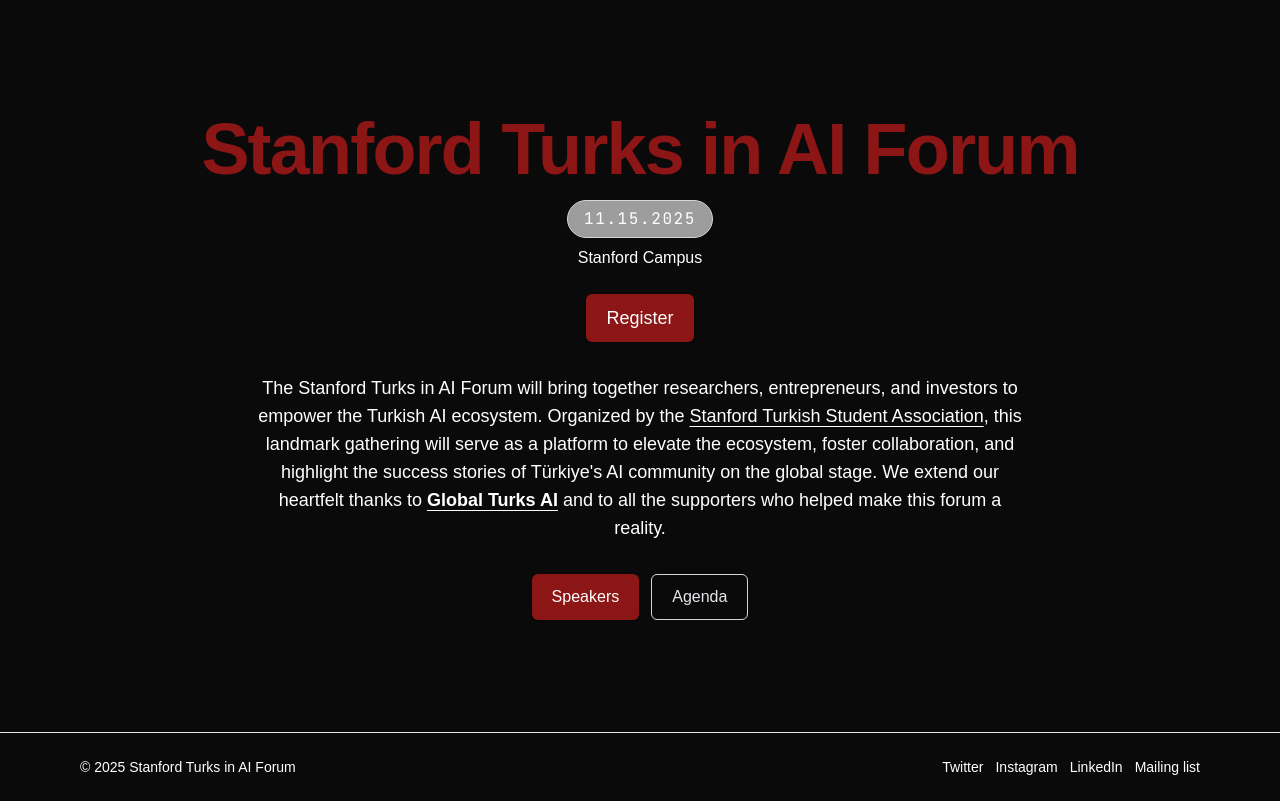
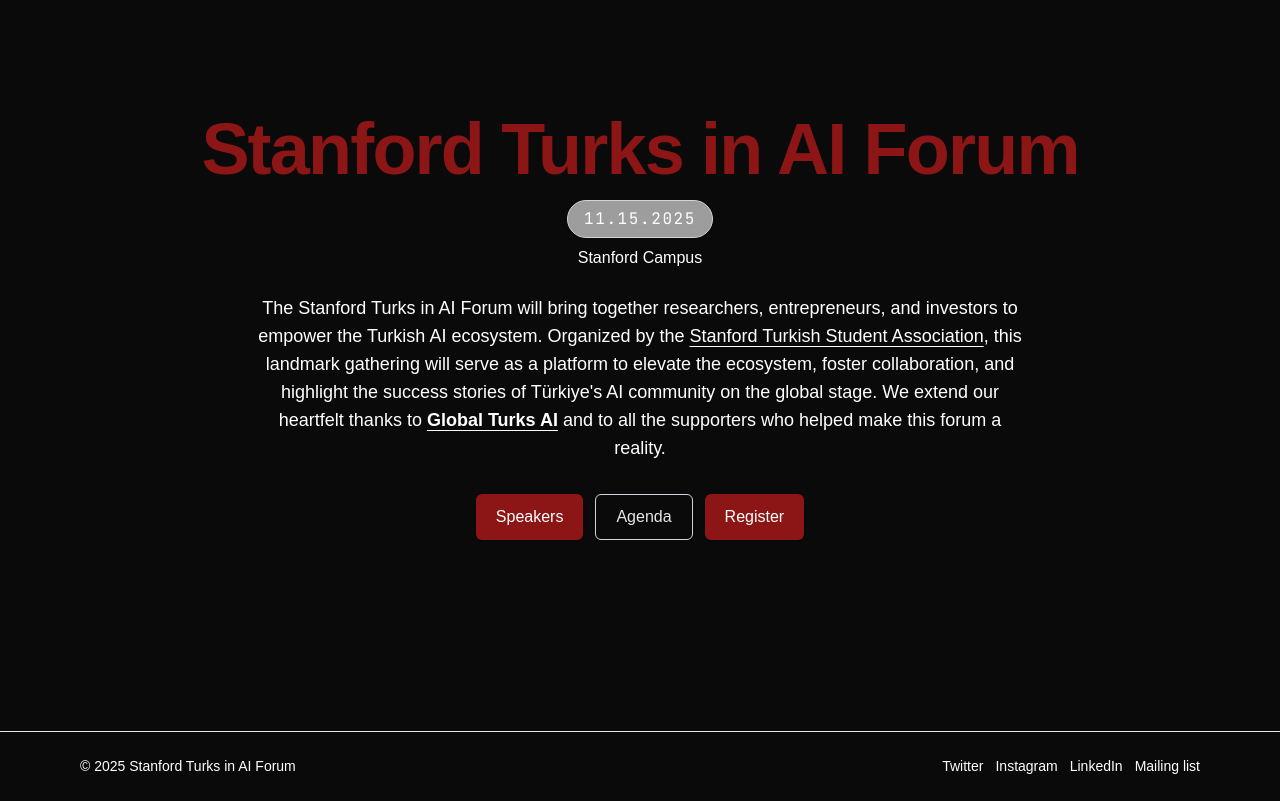
Before and after one commit to stanford-turkish-student-association/turks-in-ai-forum, a Next.js app: page / in a window 1280 px wide. Built offline with nearby package versions, Linux system fonts and the light colour scheme.

Commit message:
Move Register button to bottom row with other buttons
- Place Register button alongside Speakers and Agenda buttons
- Use consistent btn-primary styling for Register button
- All three buttons now have same size and appearance

```diff
--- a/src/app/page.tsx
+++ b/src/app/page.tsx
@@ -19,15 +19,13 @@
             </div>
             <div className="text-sm sm:text-base text-white">Stanford Campus</div>
           </div>
-          <div className="flex justify-center mb-8">
-            <a className="btn-primary text-lg px-8 py-4" href="https://luma.com/55ato326" target="_blank" rel="noopener noreferrer">Register</a>
-          </div>
           <p className="mx-auto max-w-3xl text-base sm:text-lg text-white mb-8">
             The Stanford Turks in AI Forum will bring together researchers, entrepreneurs, and investors to empower the Turkish AI ecosystem. Organized by the <a className="underline underline-offset-4 font-normal" href="https://www.linkedin.com/company/stanford-turkish-student-association/about/" target="_blank" rel="noopener noreferrer">Stanford Turkish Student Association</a>, this landmark gathering will serve as a platform to elevate the ecosystem, foster collaboration, and highlight the success stories of Türkiye&apos;s AI community on the global stage. We extend our heartfelt thanks to <strong><a className="underline underline-offset-4" href="https://globalturksai.org/" target="_blank" rel="noopener noreferrer">Global Turks AI</a></strong> and to all the supporters who helped make this forum a reality.
           </p>
           <div className="flex gap-3 justify-center">
             <Link className="btn-primary" href="/speakers">Speakers</Link>
             <Link className="inline-flex items-center justify-center rounded-md px-5 py-2.5 border border-gray-300 dark:border-gray-600" href="/agenda">Agenda</Link>
+            <a className="btn-primary" href="https://luma.com/55ato326" target="_blank" rel="noopener noreferrer">Register</a>
           </div>
         </div>
       </section>
```
